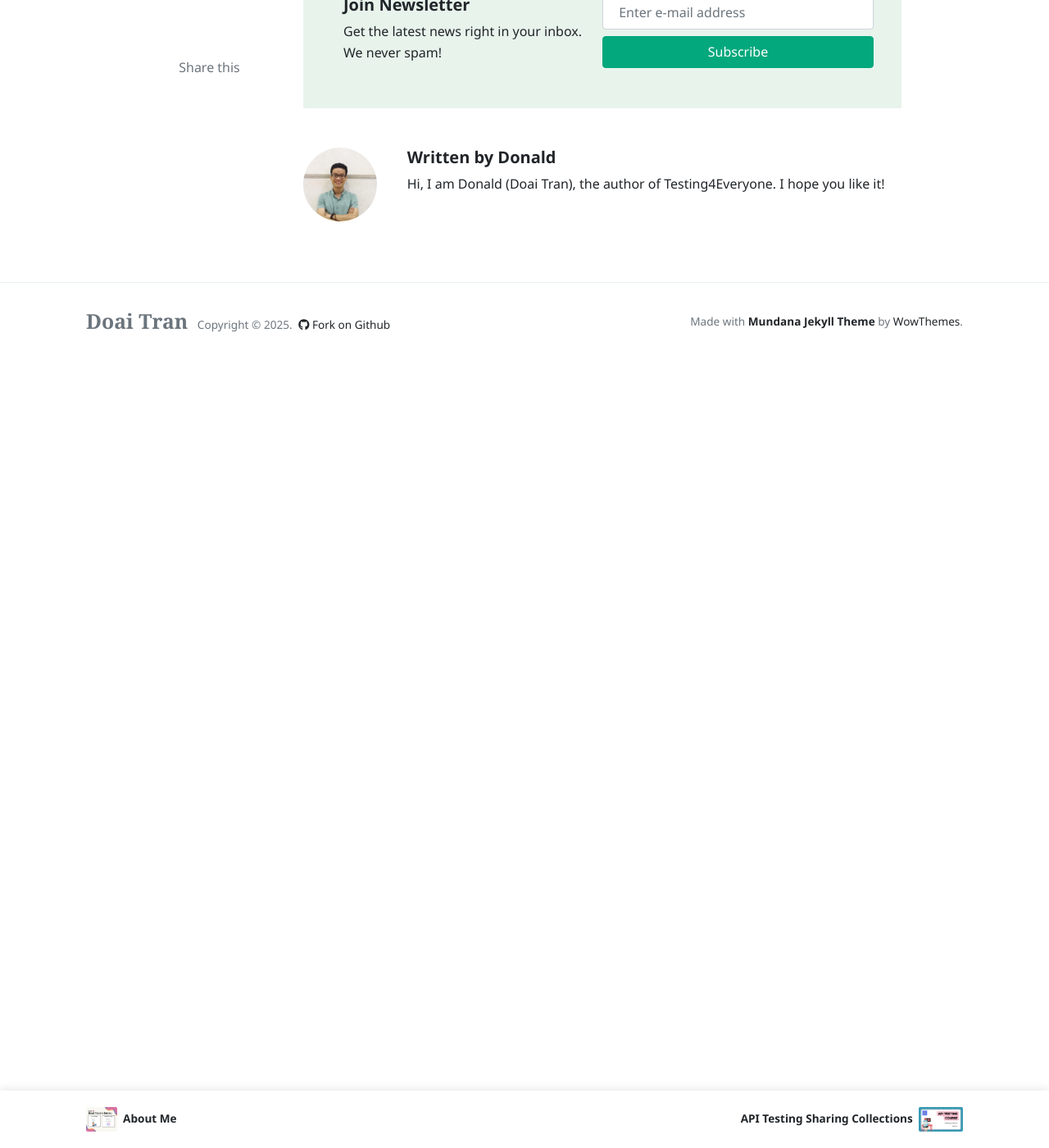
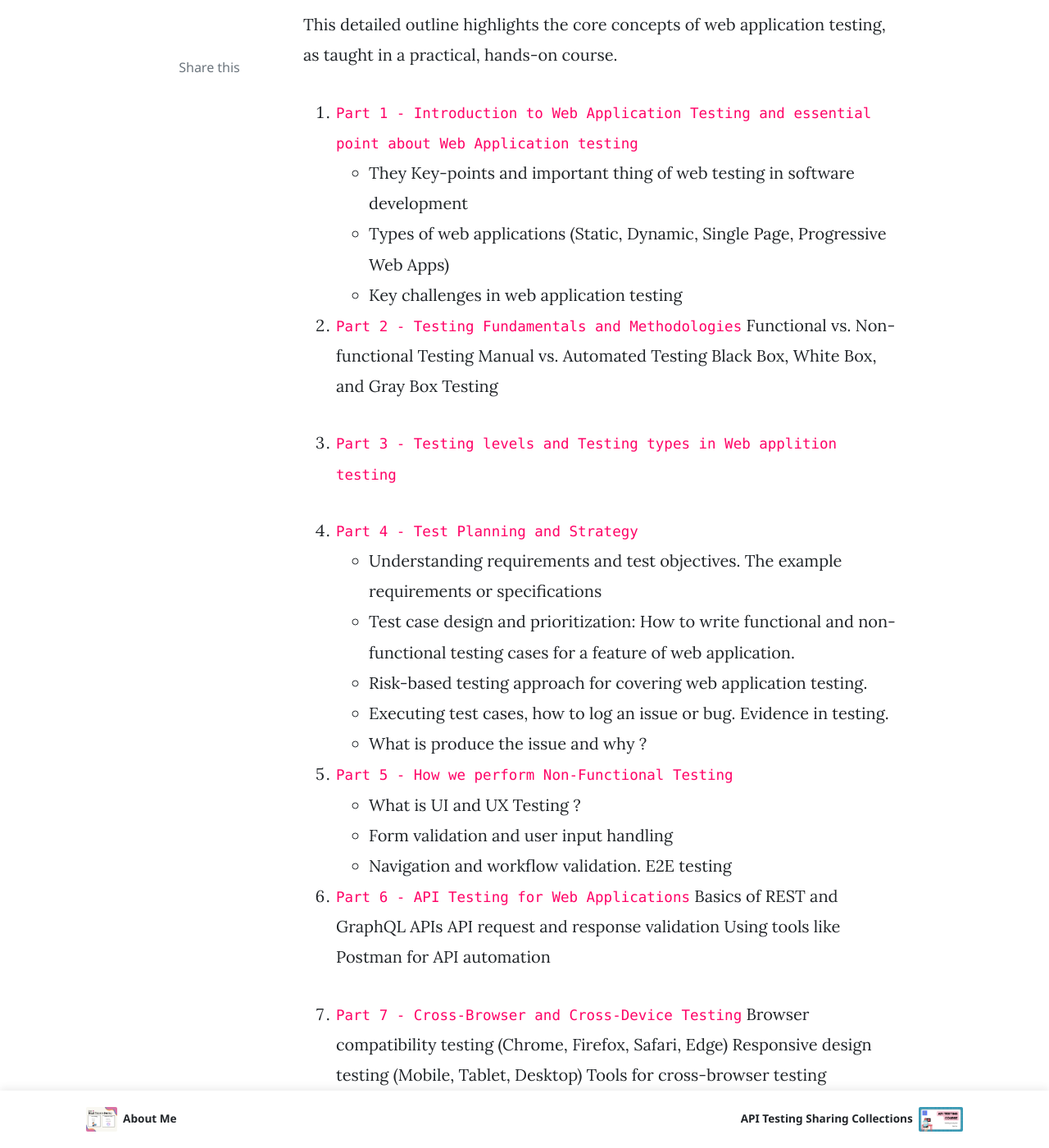
Before and after one commit to josdoaitran/josdoaitran.github.io, a Jekyll site: the page built from _posts/2025/2021-02-16-unofficial-premium-course-web-application-testing.md, in a window 1280 px wide and 1400 px high, scrolled down 1442 px. Shown: the whole window at 82% size. Built offline with Jekyll 4.4.1, drawn with Linux system fonts in a browser that asks for light colours; nearby versions of some CDN libraries; comment, search, counter and statistics services are not loaded; some of the changed text lies outside the part shown.

Commit message:
update content of web application course premium

```diff
--- a/_posts/2025/2021-02-16-unofficial-premium-course-web-application-testing.md
+++ b/_posts/2025/2021-02-16-unofficial-premium-course-web-application-testing.md
@@ -1,6 +1,6 @@
 ---
 layout: post
-title:  "Premium Course - Web Application in Practice Testing4Everyone"
+title:  "Premium Course - Web Application Testing: Essential Concepts & Practical Guide Testing4Everyone"
 author: donald
 categories: [ web-testing, tutorial, testing4everyone, course]
 image: assets/images/general-sharing/testng-logo.png
@@ -14,3 +14,38 @@ Participants will learn how to develop effective test strategies, design and exe
 - By the end of the course, students will be able to confidently apply web testing methodologies in their projects and more confident in interview question about Web testing.
 
 # Content of this course
+This detailed outline highlights the core concepts of web application testing, as taught in a practical, hands-on course.
+
+1. `Part 1 - Introduction to Web Application Testing and essential point about Web Application testing`
+   - They Key-points and important thing of web testing in software development
+   - Types of web applications (Static, Dynamic, Single Page, Progressive Web Apps)
+   - Key challenges in web application testing
+
+2. `Part 2 - Testing Fundamentals and Methodologies`
+   Functional vs. Non-functional Testing
+   Manual vs. Automated Testing
+   Black Box, White Box, and Gray Box Testing
+
+3. `Part 3 - Testing levels and Testing types in Web applition testing`
+
+4. `Part 4 - Test Planning and Strategy`
+   - Understanding requirements and test objectives. The example requirements or specifications
+   - Test case design and prioritization: How to write functional and non-functional testing cases for a feature of web application.
+   - Risk-based testing approach for covering web application testing.
+   - Executing test cases, how to log an issue or bug. Evidence in testing.
+   - What is produce the issue and why ?
+
+5. `Part 5 - How we perform Non-Functional Testing`
+   - What is UI and UX Testing ?
+   - Form validation and user input handling
+   - Navigation and workflow validation. E2E testing
+
+6. `Part 6 - API Testing for Web Applications`
+   Basics of REST and GraphQL APIs
+   API request and response validation
+   Using tools like Postman for API automation
+
+7. `Part 7 - Cross-Browser and Cross-Device Testing`
+   Browser compatibility testing (Chrome, Firefox, Safari, Edge)
+   Responsive design testing (Mobile, Tablet, Desktop)
+   Tools for cross-browser testing (Selenium, BrowserStack, LambdaTest)
```
